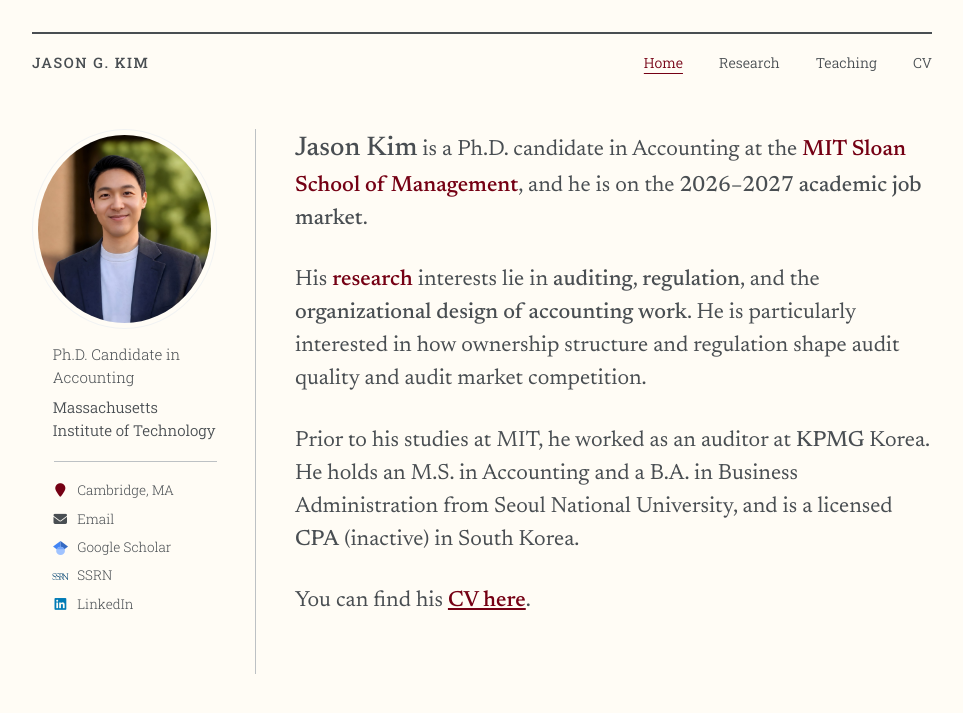
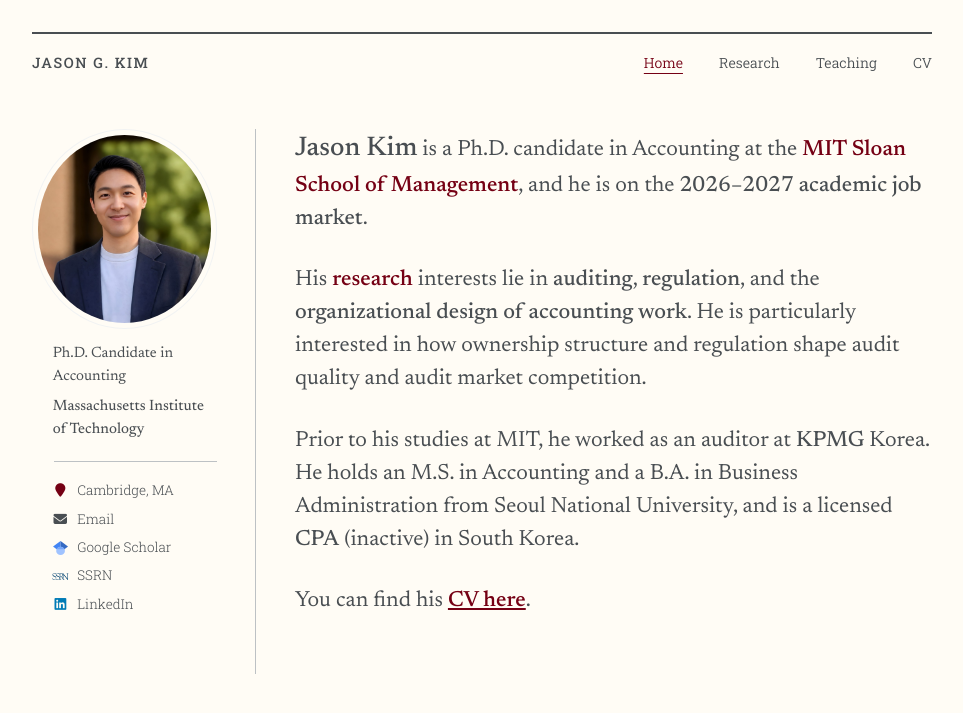
Before and after one commit to jgkim262/jgkim262.github.io, a Jekyll site: the page built from _pages/about.md, in a window 1280 px wide. Shown: the top 713 px of the page, without its empty margins (158-1121 px from the left). Built offline with Jekyll 4.4.1, drawn with Linux system fonts in a browser that asks for light colours; a style sheet for code colours, icons or effects is not loaded.

Commit message:
Sidebar: title and institution in Newsreader (400 / 450)
Co-Authored-By: Claude Opus 5.5 <noreply@anthropic.com>

```diff
--- a/_sass/layout/_sidebar.scss
+++ b/_sass/layout/_sidebar.scss
@@ -259,10 +259,15 @@
   }
 }
 
-// Title and institution at 15px on desktop, per Jason (the .sidebar p
-// default is 0.75em = 13.5px). The phone row keeps its smaller size.
+// Title and institution in Newsreader, the affiliation face on
+// asheshrambachan.github.io (same as the home intro), at 15px on desktop,
+// per Jason (the .sidebar p default is 0.75em = 13.5px). The phone row keeps
+// its smaller size. Weight 400: the site's 300 reads too thin in Newsreader.
 .sidebar .author__bio,
 .sidebar .author__institution {
+  font-family: "Newsreader", Georgia, serif;
+  font-weight: 400;
+
   @include breakpoint($large) {
     font-size: 15px;
   }
@@ -274,7 +279,7 @@
   display: none;
   margin: 0;
   color: var(--global-text-color);
-  font-weight: 350; // a touch heavier than the 300 title above it, per Jason
+  font-weight: 450; // a touch heavier than the 400 title above it, per Jason
 
   @include breakpoint($large) {
     display: block;
```
